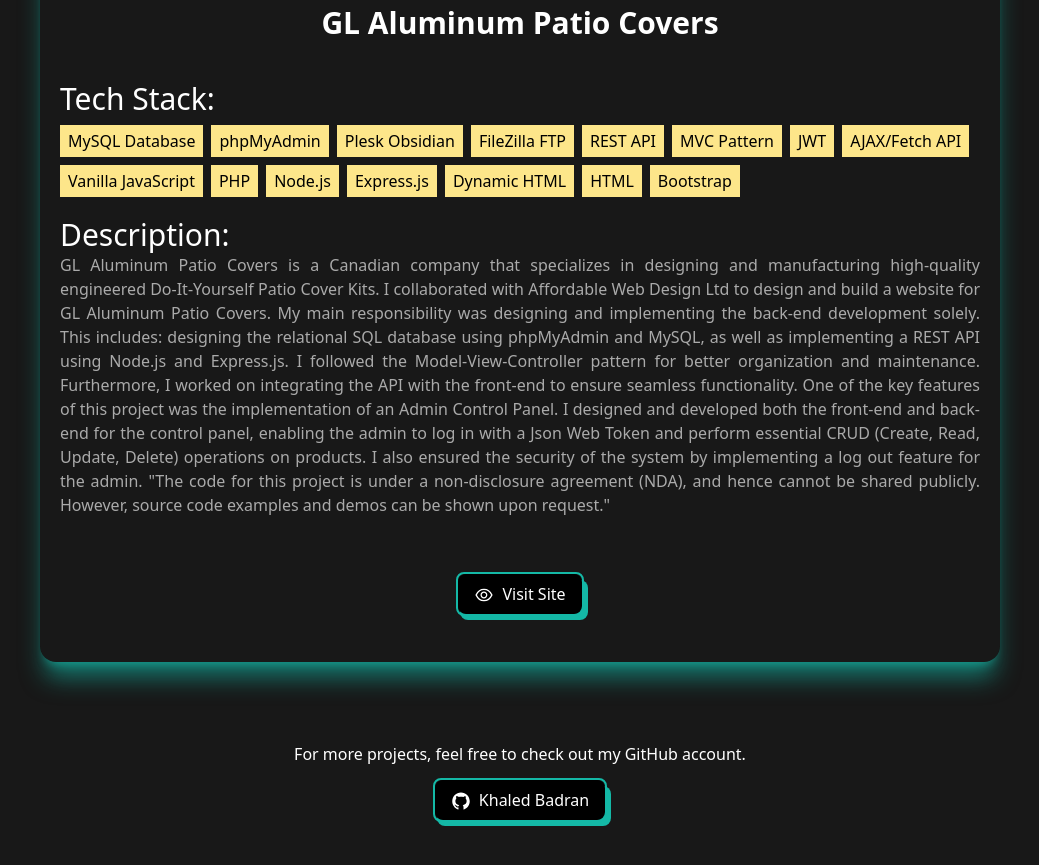
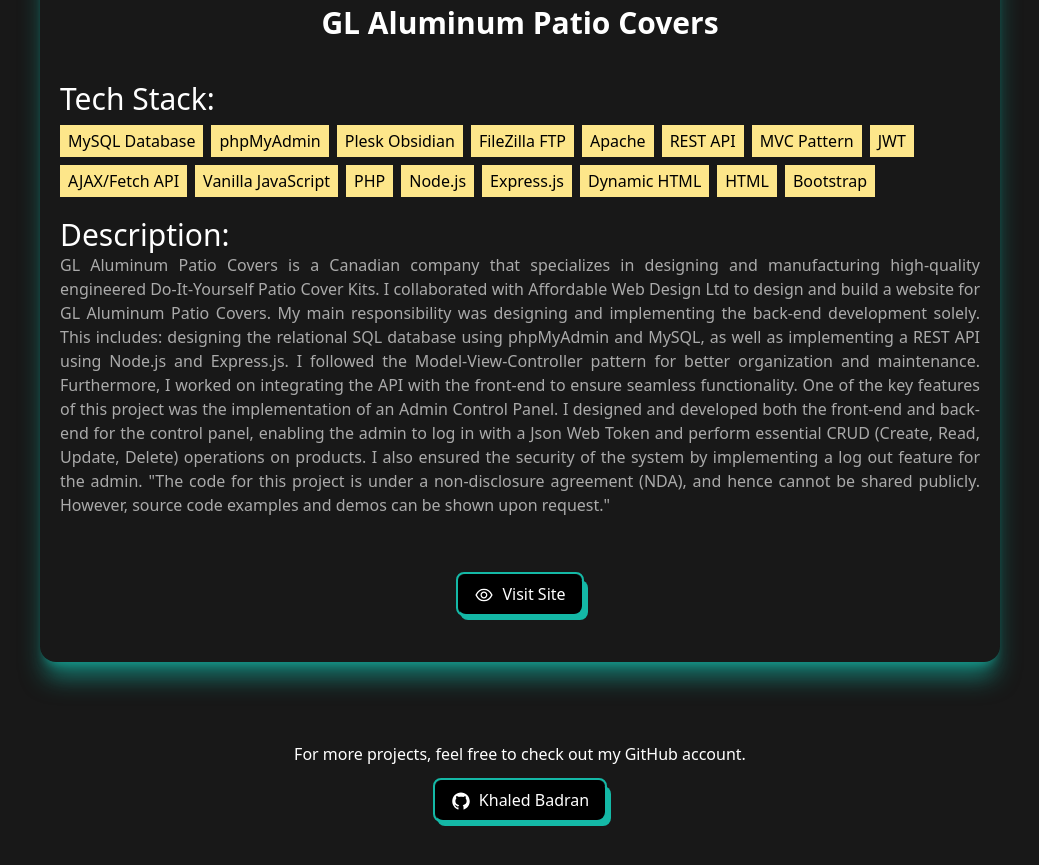
Before and after one commit to KhaledBadranDev/portfolio, a React (Create React App) app: page / in a window 1280 px wide. Shown: the part 2980-3845 px from the top of the page, without its empty margins (120-1159 px from the left). Built offline with nearby package versions, Linux system fonts and the light colour scheme.

Commit message:
docs: add more tech stack

```diff
--- a/src/data/collabProjects.js
+++ b/src/data/collabProjects.js
@@ -53,6 +53,7 @@
         "phpMyAdmin",
         "Plesk Obsidian",
         "FileZilla FTP",
+        "Apache",
         "REST API",
         "MVC Pattern",
         "JWT",
```
